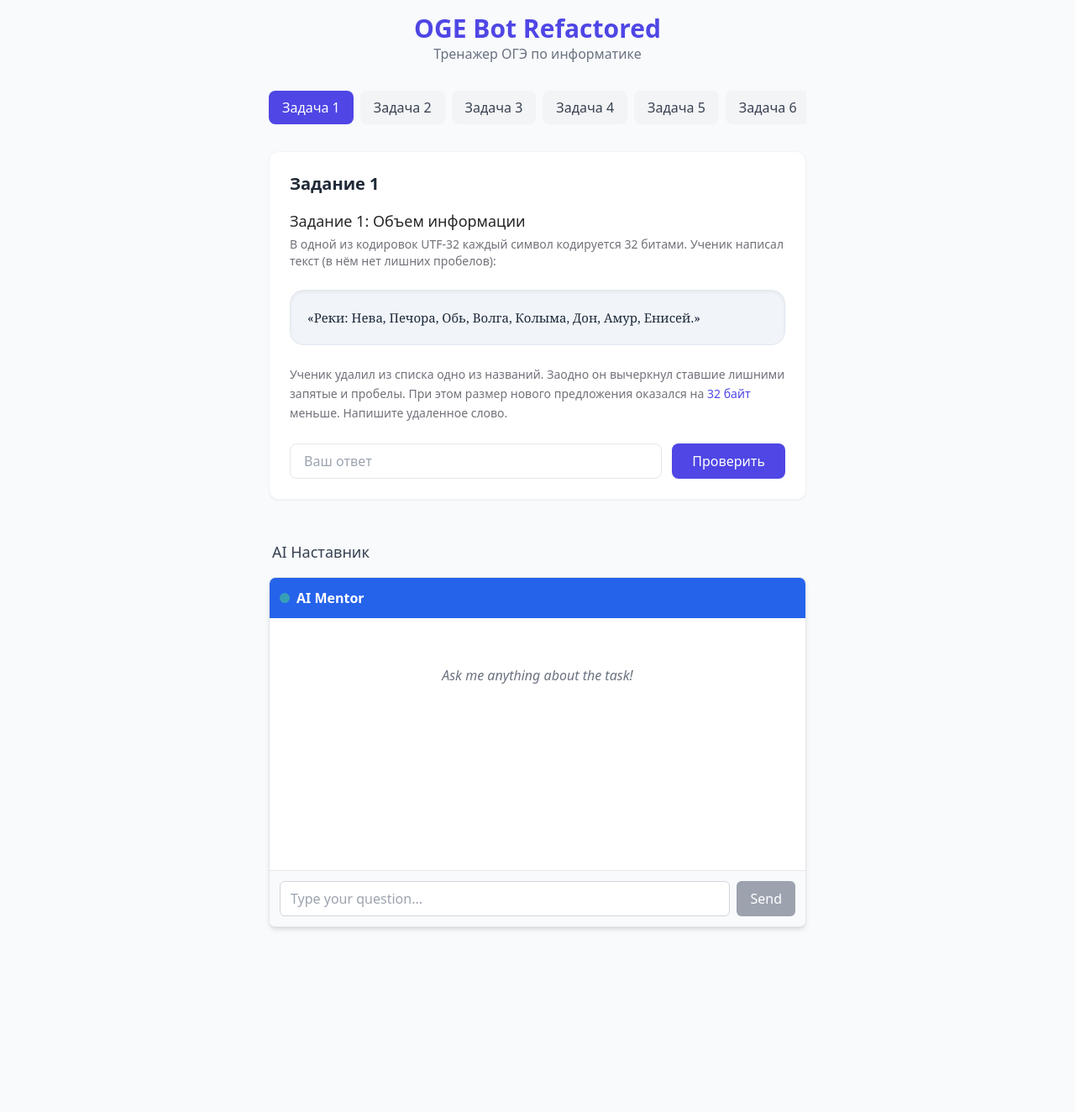
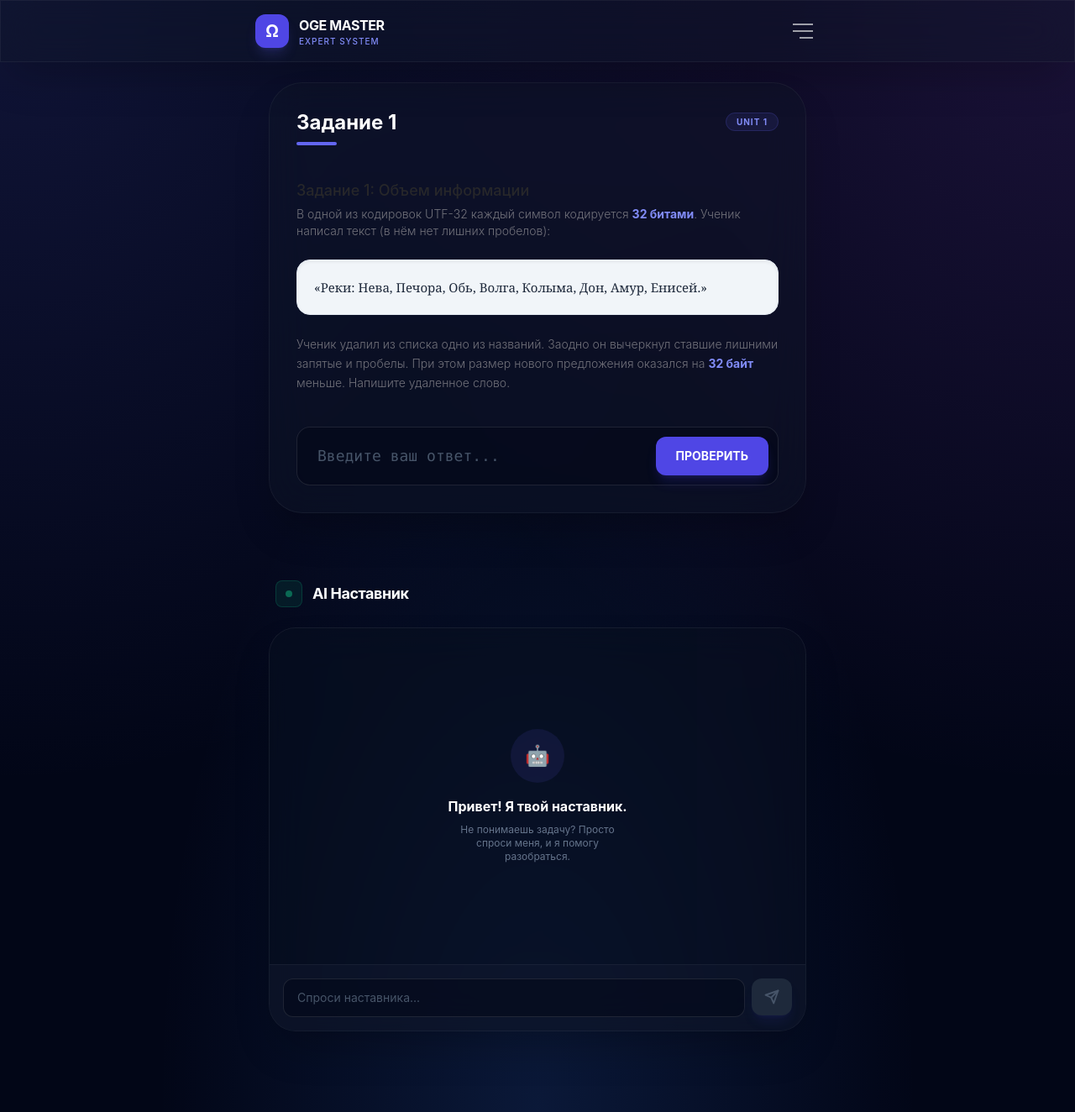
Before and after one commit to mandyfan10-stack/oge-bot, a Svelte app: page / in a window 1280 px wide. Shown: the whole page at 84% size. Before the commit the page ends 1168 px from the top, so only its background shows below. Built offline with nearby package versions, Linux system fonts and the light colour scheme.

Commit message:
style: implement premium glassmorphism design with cyber-education aesthetic

```diff
--- a/src/App.svelte
+++ b/src/App.svelte
@@ -3,18 +3,22 @@
     import { loadTask, renderers } from './lib/tasks/taskGenerator.js';
     import { currentTask, taskVariables, correctAnswer } from './lib/stores/taskStore.js';
     import { onMount } from 'svelte';
+    import { fly, fade } from 'svelte/transition';
 
     let userInput = "";
     let feedback = { message: "", type: "" };
+    let isMenuOpen = false;
 
     onMount(() => {
-        loadTask(1); // Default to task 1 for now
+        loadTask(1);
     });
 
     function selectTask(id) {
         userInput = "";
         feedback = { message: "", type: "" };
         loadTask(id);
+        isMenuOpen = false;
+        window.scrollTo({ top: 0, behavior: 'smooth' });
     }
 
     function checkAnswer() {
@@ -23,73 +27,123 @@
 
         const isCorrect = renderer.check(userInput, $taskVariables);
         if (isCorrect) {
-            feedback = { message: "Правильно! Молодец!", type: "success" };
+            feedback = { message: "✨ Идеально! Это правильный ответ.", type: "success" };
         } else {
-            feedback = { message: "Неверно. Попробуй еще раз или спроси наставника.", type: "error" };
+            feedback = { message: "🤔 Почти... Попробуй пересчитать или спроси совета у ИИ.", type: "error" };
         }
     }
 </script>
 
-<main class="container mx-auto p-4 max-w-2xl min-h-screen">
-    <header class="mb-8 text-center">
-        <h1 class="text-3xl font-bold text-indigo-600">OGE Bot Refactored</h1>
-        <p class="text-gray-500">Тренажер ОГЭ по информатике</p>
+<div class="min-h-screen mesh-gradient selection:bg-indigo-500/30">
+    <!-- Mobile Header -->
+    <header class="sticky top-0 z-50 glass-card border-b border-white/5 px-4 py-4 mb-6">
+        <div class="max-w-2xl mx-auto flex items-center justify-between">
+            <div class="flex items-center gap-3">
+                <div class="w-10 h-10 rounded-xl bg-indigo-600 flex items-center justify-center shadow-lg shadow-indigo-500/20">
+                    <span class="font-bold text-white text-xl">Ω</span>
+                </div>
+                <div>
+                    <h1 class="font-bold text-white tracking-tight">OGE MASTER</h1>
+                    <p class="text-[10px] text-indigo-400 font-medium tracking-widest uppercase">Expert System</p>
+                </div>
+            </div>
+            <button
+                on:click={() => isMenuOpen = !isMenuOpen}
+                class="p-2 rounded-lg hover:bg-white/5 transition-colors"
+            >
+                <div class="w-6 h-0.5 bg-white/60 mb-1.5 transition-all {isMenuOpen ? 'rotate-45 translate-y-2' : ''}"></div>
+                <div class="w-6 h-0.5 bg-white/60 mb-1.5 transition-all {isMenuOpen ? 'opacity-0' : ''}"></div>
+                <div class="w-4 h-0.5 bg-white/60 ml-auto transition-all {isMenuOpen ? '-rotate-45 -translate-y-2 w-6' : ''}"></div>
+            </button>
+        </div>
     </header>
 
-    <nav class="flex gap-2 mb-6 overflow-x-auto pb-2 scrollbar-hide">
+    <main class="container mx-auto px-4 max-w-2xl pb-24">
+        <!-- Task Selection Drawer -->
+        {#if isMenuOpen}
+            <div
+                transition:fly={{ y: -20, duration: 300 }}
+                class="glass-card rounded-2xl p-4 mb-8 grid grid-cols-5 gap-2 border border-indigo-500/10 shadow-indigo-500/5"
+            >
                 {#each Object.keys(renderers) as id}
                     <button
-                class="px-4 py-2 rounded-lg transition-colors whitespace-nowrap {$currentTask == id ? 'bg-indigo-600 text-white' : 'bg-gray-100 text-gray-700 hover:bg-gray-200'}"
+                        class="aspect-square flex items-center justify-center rounded-xl text-xs font-semibold transition-all {$currentTask == id ? 'bg-indigo-600 text-white shadow-lg shadow-indigo-600/20' : 'bg-white/5 text-slate-400 hover:bg-white/10'}"
                         on:click={() => selectTask(id)}
                     >
-                Задача {id}
+                        {id}
                     </button>
                 {/each}
-    </nav>
+            </div>
+        {/if}
 
         {#if $currentTask && renderers[$currentTask]}
-        <section class="bg-white rounded-xl shadow-sm border border-gray-100 p-6 mb-8 animate-fade">
-            <h2 class="text-xl font-semibold mb-4 text-gray-800">Задание {$currentTask}</h2>
-            <div class="task-content prose prose-indigo max-w-none mb-6">
+            <section
+                in:fade={{ duration: 400 }}
+                class="glass-card rounded-[2.5rem] p-8 mb-10 relative overflow-hidden"
+            >
+                <!-- Task Badge -->
+                <div class="absolute top-0 right-0 p-8">
+                    <span class="px-3 py-1 rounded-full bg-indigo-500/10 border border-indigo-500/20 text-indigo-400 text-[10px] font-bold tracking-widest uppercase">
+                        Unit {$currentTask}
+                    </span>
+                </div>
+
+                <div class="mb-10">
+                    <h2 class="text-2xl font-bold text-white mb-2 leading-tight">Задание {$currentTask}</h2>
+                    <div class="h-1 w-12 bg-indigo-500 rounded-full"></div>
+                </div>
+
+                <div class="task-content prose prose-invert max-w-none mb-10 text-slate-300 leading-relaxed font-light">
                     {@html renderers[$currentTask].html($taskVariables)}
                 </div>
 
-            <div class="mt-6 space-y-4">
-                <div class="flex gap-3">
+                <div class="space-y-6">
+                    <div class="relative group">
                         <input
                             type="text"
                             bind:value={userInput}
-                        placeholder="Ваш ответ"
-                        class="flex-1 px-4 py-2 border rounded-lg focus:ring-2 focus:ring-indigo-500 outline-none"
+                            placeholder="Введите ваш ответ..."
+                            class="w-full bg-slate-950/50 border border-white/10 px-6 py-5 rounded-2xl text-white placeholder:text-slate-600 outline-none focus:border-indigo-500/50 focus:ring-4 focus:ring-indigo-500/5 transition-all font-mono text-lg"
                             on:keydown={(e) => e.key === 'Enter' && checkAnswer()}
                         />
                         <button
-                        class="bg-indigo-600 text-white px-6 py-2 rounded-lg font-medium hover:bg-indigo-700 transition-colors"
+                            class="absolute right-3 top-3 bottom-3 bg-indigo-600 hover:bg-indigo-500 text-white px-6 rounded-xl font-bold text-sm transition-all shadow-lg shadow-indigo-600/20 active:scale-95"
                             on:click={checkAnswer}
                         >
-                        Проверить
+                            ПРОВЕРИТЬ
                         </button>
                     </div>
 
                     {#if feedback.message}
-                    <div class="p-4 rounded-xl text-sm font-medium animate-fade {feedback.type === 'success' ? 'bg-emerald-50 text-emerald-700 border border-emerald-100' : 'bg-rose-50 text-rose-700 border border-rose-100'}">
+                        <div
+                            transition:fly={{ y: 10, duration: 300 }}
+                            class="p-5 rounded-2xl text-sm font-semibold flex items-center gap-3 border {feedback.type === 'success' ? 'bg-emerald-500/10 text-emerald-400 border-emerald-500/20' : 'bg-rose-500/10 text-rose-400 border-rose-500/20'}"
+                        >
+                            <span class="text-xl">{feedback.type === 'success' ? '✓' : '✕'}</span>
                             {feedback.message}
                         </div>
                     {/if}
                 </div>
             </section>
-    {:else if $currentTask}
-        <div class="p-8 text-center text-gray-500">
-            Загрузка задачи { $currentTask }...
-        </div>
         {/if}
 
-    <section class="mt-12 pb-12">
-        <h3 class="text-lg font-medium mb-4 text-gray-700 px-1">AI Наставник</h3>
+        <!-- AI Assistant Section -->
+        <section class="mt-20">
+            <div class="flex items-center gap-3 mb-6 px-2">
+                <div class="w-8 h-8 rounded-lg bg-emerald-500/10 border border-emerald-500/20 flex items-center justify-center">
+                    <div class="w-2 h-2 rounded-full bg-emerald-500 animate-pulse"></div>
+                </div>
+                <h3 class="text-lg font-bold text-white tracking-tight">AI Наставник</h3>
+            </div>
             <AIChat />
         </section>
     </main>
+</div>
 
 <style>
-    /* Remove global body style here as it is in app.css */
+    :global(.prose b) { @apply text-indigo-400 font-bold; }
+    :global(.prose table) { @apply w-full border-collapse my-4 rounded-xl overflow-hidden border border-white/5; }
+    :global(.prose th) { @apply bg-white/5 p-3 text-slate-400 font-medium text-xs uppercase tracking-wider; }
+    :global(.prose td) { @apply p-3 border-t border-white/5 text-slate-300 font-mono text-sm; }
+    :global(.prose code) { @apply bg-indigo-500/10 text-indigo-300 px-1.5 py-0.5 rounded font-mono text-sm border border-indigo-500/20; }
 </style>
--- a/src/app.css
+++ b/src/app.css
@@ -2,26 +2,57 @@
 @tailwind components;
 @tailwind utilities;
 
+@layer base {
+  body {
+    @apply bg-slate-950 text-slate-200 antialiased selection:bg-indigo-500/30;
+    font-family: 'Inter', system-ui, -apple-system, sans-serif;
+  }
+}
+
 @layer components {
-    .glass-panel {
-        background: rgba(24, 24, 27, 0.65);
-        backdrop-filter: blur(12px);
-        -webkit-backdrop-filter: blur(12px);
-        border: 1px solid rgba(255, 255, 255, 0.05);
-        box-shadow: 0 4px 20px rgba(0, 0, 0, 0.15);
-    }
+  .glass-card {
+    @apply bg-slate-900/40 backdrop-blur-xl border border-white/5 shadow-2xl;
+  }
 
-    .animate-fade {
-        animation: fadeIn 0.3s ease-out forwards;
-    }
+  .glass-button {
+    @apply relative overflow-hidden transition-all duration-300 active:scale-95 disabled:opacity-50 disabled:pointer-events-none;
+  }
+
+  .mesh-gradient {
+    background: radial-gradient(at 0% 0%, rgba(99, 102, 241, 0.15) 0px, transparent 50%),
+                radial-gradient(at 100% 0%, rgba(168, 85, 247, 0.15) 0px, transparent 50%),
+                radial-gradient(at 50% 100%, rgba(59, 130, 246, 0.15) 0px, transparent 50%);
+  }
+
+  .scrollbar-hide::-webkit-scrollbar {
+    display: none;
+  }
+  .scrollbar-hide {
+    -ms-overflow-style: none;
+    scrollbar-width: none;
+  }
+}
+
+.animate-fade {
+  animation: fadeIn 0.4s cubic-bezier(0.4, 0, 0.2, 1) forwards;
 }
 
 @keyframes fadeIn {
-    from { opacity: 0; }
-    to { opacity: 1; }
+  from { opacity: 0; transform: translateY(10px); }
+  to { opacity: 1; transform: translateY(0); }
 }
 
-body {
-    @apply bg-slate-50 text-slate-900 font-sans;
-    overflow-x: hidden;
+/* Custom scrollbar for chat */
+.chat-scroll::-webkit-scrollbar {
+  width: 4px;
 }
+.chat-scroll::-webkit-scrollbar-track {
+  background: transparent;
+}
+.chat-scroll::-webkit-scrollbar-thumb {
+  background: rgba(255, 255, 255, 0.1);
+  border-radius: 10px;
+}
+.chat-scroll::-webkit-scrollbar-thumb:hover {
+  background: rgba(255, 255, 255, 0.2);
+}
--- a/src/lib/components/AIChat.svelte
+++ b/src/lib/components/AIChat.svelte
@@ -1,6 +1,7 @@
 <script>
     import { currentTask, taskVariables, correctAnswer } from '../stores/taskStore.js';
     import { tick } from 'svelte';
+    import { fly, fade } from 'svelte/transition';
 
     let inputMessage = "";
     let chatHistory = [];
@@ -9,113 +10,106 @@
 
     async function scrollToBottom() {
         await tick();
-        if (chatEnd) {
-            chatEnd.scrollIntoView({ behavior: 'smooth' });
-        }
+        chatEnd?.scrollIntoView({ behavior: 'smooth' });
     }
 
     async function sendMessage() {
-        if (!inputMessage || isTyping) return;
+        if (!inputMessage.trim() || isTyping) return;
 
         const userMsg = inputMessage;
+        inputMessage = "";
+
+        let systemContext = `Task: ${$currentTask}|Vars: ${JSON.stringify($taskVariables)}|CorrectAns: ${$correctAnswer}`;
+
         chatHistory = [...chatHistory, { role: "user", content: userMsg }];
-        inputMessage = "";
         isTyping = true;
-        await scrollToBottom();
-
-        // OPTIMIZATION: Compress task context instead of sending full HTML
-        let systemContext = `Task: ${$currentTask}|Vars: ${JSON.stringify($taskVariables)}|Ans: ${$correctAnswer}`;
-        let payload = {
-            history: [{ role: "system", content: systemContext }, ...chatHistory.slice(0, -1)],
-            text: userMsg
-        };
+        scrollToBottom();
 
         try {
             const response = await fetch("https://oge-backend.onrender.com/api/chat", {
                 method: "POST",
                 headers: { "Content-Type": "application/json" },
-                body: JSON.stringify(payload)
+                body: JSON.stringify({
+                    history: [{ role: "system", content: systemContext }, ...chatHistory.slice(-5)],
+                    text: userMsg
+                })
             });
 
-            if (response.ok) {
+            if (!response.ok) throw new Error("API Error");
+
             const reader = response.body.getReader();
             const decoder = new TextDecoder();
             let aiMsg = { role: "assistant", content: "" };
             chatHistory = [...chatHistory, aiMsg];
-                const aiMsgIndex = chatHistory.length - 1;
 
             while (true) {
                 const { done, value } = await reader.read();
                 if (done) break;
-                    const chunk = decoder.decode(value, { stream: true });
-
-                    // The backend sends raw text or chunks
-                    aiMsg.content += chunk;
-                    chatHistory[aiMsgIndex] = { ...aiMsg };
-                    await scrollToBottom();
+                aiMsg.content += decoder.decode(value);
+                chatHistory = [...chatHistory]; // Trigger reactivity
+                scrollToBottom();
             }
-            } else {
-                chatHistory = [...chatHistory, { role: "assistant", content: "Error: Could not reach the mentor." }];
-            }
-        } catch (error) {
-            console.error("Chat error:", error);
-            chatHistory = [...chatHistory, { role: "assistant", content: "Error: Connection failed." }];
+        } catch (err) {
+            chatHistory = [...chatHistory, { role: "assistant", content: "⚠️ Ошибка связи с сервером. Проверь интернет или попробуй позже." }];
         } finally {
             isTyping = false;
-            await scrollToBottom();
+            scrollToBottom();
         }
     }
 </script>
 
-<div class="flex flex-col h-full bg-white rounded-lg shadow-md overflow-hidden border border-gray-200">
-    <div class="bg-blue-600 text-white p-3 font-bold flex items-center gap-2">
-        <span class="w-3 h-3 bg-green-400 rounded-full animate-pulse"></span>
-        AI Mentor
+<div class="glass-card rounded-[2rem] flex flex-col overflow-hidden border border-white/5 shadow-2xl">
+    <!-- Chat Messages -->
+    <div class="h-[400px] overflow-y-auto p-6 space-y-4 chat-scroll bg-slate-950/20">
+        {#if chatHistory.length === 0}
+            <div class="h-full flex flex-col items-center justify-center text-center p-8" in:fade>
+                <div class="w-16 h-16 bg-indigo-500/10 rounded-full flex items-center justify-center mb-4">
+                    <span class="text-2xl text-indigo-400">🤖</span>
                 </div>
-
-    <div class="flex-1 overflow-y-auto p-4 space-y-4 min-h-[300px] max-h-[500px]">
-        {#if chatHistory.length === 0}
-            <div class="text-gray-500 text-center italic mt-10">
-                Ask me anything about the task!
+                <h4 class="text-white font-bold mb-2">Привет! Я твой наставник.</h4>
+                <p class="text-xs text-slate-500 max-w-[200px]">Не понимаешь задачу? Просто спроси меня, и я помогу разобраться.</p>
             </div>
         {/if}
 
-        {#each chatHistory as msg}
-            <div class="flex {msg.role === 'user' ? 'justify-end' : 'justify-start'}">
-                <div class="max-w-[80%] rounded-lg p-3 {msg.role === 'user' ? 'bg-blue-100 text-blue-900 rounded-tr-none' : 'bg-gray-100 text-gray-900 rounded-tl-none'}">
-                    <p class="text-sm whitespace-pre-wrap">{msg.content}</p>
+        {#each chatHistory as msg, i}
+            <div
+                in:fly={{ y: 10, duration: 300 }}
+                class="flex {msg.role === 'user' ? 'justify-end' : 'justify-start'}"
+            >
+                <div class="max-w-[85%] px-5 py-3 rounded-2xl text-sm leading-relaxed {msg.role === 'user' ? 'bg-indigo-600 text-white rounded-tr-none shadow-lg shadow-indigo-600/10' : 'bg-white/5 text-slate-200 border border-white/5 rounded-tl-none'}">
+                    {msg.content}
                 </div>
             </div>
         {/each}
 
         {#if isTyping && !chatHistory[chatHistory.length-1]?.content}
             <div class="flex justify-start">
-                <div class="bg-gray-100 rounded-lg p-3 rounded-tl-none flex gap-1">
-                    <span class="w-2 h-2 bg-gray-400 rounded-full animate-bounce"></span>
-                    <span class="w-2 h-2 bg-gray-400 rounded-full animate-bounce [animation-delay:0.2s]"></span>
-                    <span class="w-2 h-2 bg-gray-400 rounded-full animate-bounce [animation-delay:0.4s]"></span>
+                <div class="bg-white/5 px-5 py-3 rounded-2xl rounded-tl-none flex gap-1">
+                    <div class="w-1.5 h-1.5 bg-indigo-400 rounded-full animate-bounce"></div>
+                    <div class="w-1.5 h-1.5 bg-indigo-400 rounded-full animate-bounce [animation-delay:0.2s]"></div>
+                    <div class="w-1.5 h-1.5 bg-indigo-400 rounded-full animate-bounce [animation-delay:0.4s]"></div>
                 </div>
             </div>
         {/if}
         <div bind:this={chatEnd}></div>
     </div>
 
-    <div class="p-3 border-t border-gray-200 bg-gray-50">
-        <form on:submit|preventDefault={sendMessage} class="flex gap-2">
+    <!-- Input Area -->
+    <form
+        on:submit|preventDefault={sendMessage}
+        class="p-4 bg-slate-900/50 border-t border-white/5 flex gap-2"
+    >
         <input
             bind:value={inputMessage}
-                type="text"
-                placeholder="Type your question..."
-                class="flex-1 border border-gray-300 rounded-md px-3 py-2 focus:outline-none focus:ring-2 focus:ring-blue-500"
-                disabled={isTyping}
+            placeholder="Спроси наставника..."
+            class="flex-1 bg-slate-950/50 border border-white/10 px-4 py-3 rounded-xl text-sm text-white placeholder:text-slate-600 outline-none focus:border-indigo-500/50 transition-all"
         />
         <button
             type="submit"
-                disabled={!inputMessage || isTyping}
-                class="bg-blue-600 text-white px-4 py-2 rounded-md font-medium hover:bg-blue-700 disabled:bg-gray-400 transition-colors"
+            disabled={isTyping || !inputMessage.trim()}
+            class="bg-indigo-600 text-white w-12 h-11 rounded-xl flex items-center justify-center hover:bg-indigo-500 disabled:bg-slate-800 disabled:text-slate-600 transition-all shadow-lg shadow-indigo-600/10 active:scale-95"
         >
-                Send
+            <svg xmlns="http://www.w3.org/2000/svg" width="18" height="18" viewBox="0 0 24 24" fill="none" stroke="currentColor" stroke-width="2.5" stroke-linecap="round" stroke-linejoin="round"><line x1="22" y1="2" x2="11" y2="13"></line><polygon points="22 2 15 22 11 13 2 9 22 2"></polygon></svg>
         </button>
     </form>
 </div>
-</div>
--- a/tailwind.config.js
+++ b/tailwind.config.js
@@ -22,13 +22,46 @@ export default {
     "./index.html",
     "./src/**/*.{svelte,js,ts,jsx,tsx}",
   ],
-  safelist: mentorColors.flatMap((color) => [
-    `bg-${color}-950/40`,
-    `border-${color}-500/30`,
-    `text-${color}-300`,
-  ]),
   theme: {
-    extend: {},
+    extend: {
+      colors: {
+        brand: {
+          dark: '#020617',
+          card: 'rgba(30, 41, 59, 0.5)',
+          accent: '#6366f1',
+        }
+      },
+      animation: {
+        'gradient-x': 'gradient-x 15s ease infinite',
+        'float': 'float 6s ease-in-out infinite',
+        'pulse-subtle': 'pulse-subtle 4s ease-in-out infinite',
+      },
+      keyframes: {
+        'gradient-x': {
+          '0%, 100%': { 'background-size': '200% 200%', 'background-position': 'left center' },
+          '50%': { 'background-size': '200% 200%', 'background-position': 'right center' },
+        },
+        'float': {
+          '0%, 100%': { transform: 'translateY(0)' },
+          '50%': { transform: 'translateY(-10px)' },
+        },
+        'pulse-subtle': {
+          '0%, 100%': { opacity: 1 },
+          '50%': { opacity: 0.8 },
+        }
+      },
+      backdropBlur: {
+        xs: '2px',
+      }
+    },
   },
+  safelist: [
+    ...mentorColors.flatMap((color) => [
+      `bg-${color}-500/10`,
+      `border-${color}-500/20`,
+      `text-${color}-400`,
+      `bg-${color}-600`,
+    ]),
+  ],
   plugins: [],
 }
```
Lines whose indentation alone changed are shown as unchanged.
